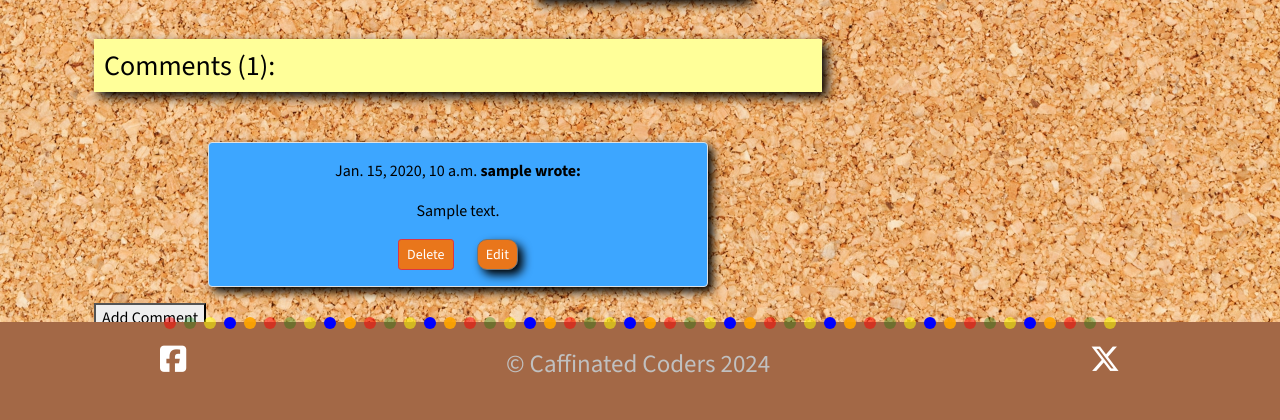
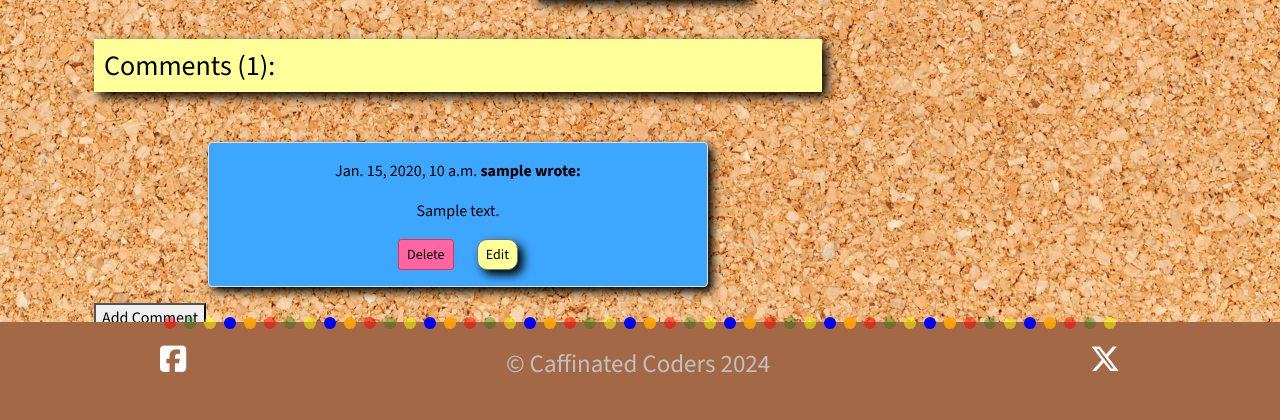
Before and after one commit to Yazhmd/Post-it-, a Django app: a page that uses templates/base.html in a window 1280 px wide. Shown: the part 409-829 px from the top of the page. Run offline with Django 4.2, Linux system fonts and the light colour scheme; a user stored in the database is signed in; tables that the repository leaves empty hold one stand-in row (values such as "Sample post"); some libraries are stand-ins or nearby versions.

Commit message:
Add: colours to post page

```diff
--- a/static/css/style.css
+++ b/static/css/style.css
@@ -263,10 +263,9 @@ footer{
 /* Buttons */
 .btn-close-conf,
 .btn-edit,
-.btn-comment-edit,
-.btn-testimonial-edit {
-    color: #fff;
-    background: #e9761b;
+.btn-comment-edit {
+    color: black;
+    background: #ffff99;
     margin-left: 20px;
     border-radius: 10px;
     box-shadow: 5px 5px 10px black;
@@ -302,10 +301,10 @@ footer{
 
 .btn-delete-conf,
 .btn-delete,
-.btn-comment-delete,
-.btn-testimonial-delete {
-    color: #fff;
-    background: #e9761b;
+.btn-comment-delete
+ {
+    color: black;
+    background: #ff65a3;
 }
 .pagination-container {
     position: relative; /* Relative to contain the absolutely positioned buttons */
```
